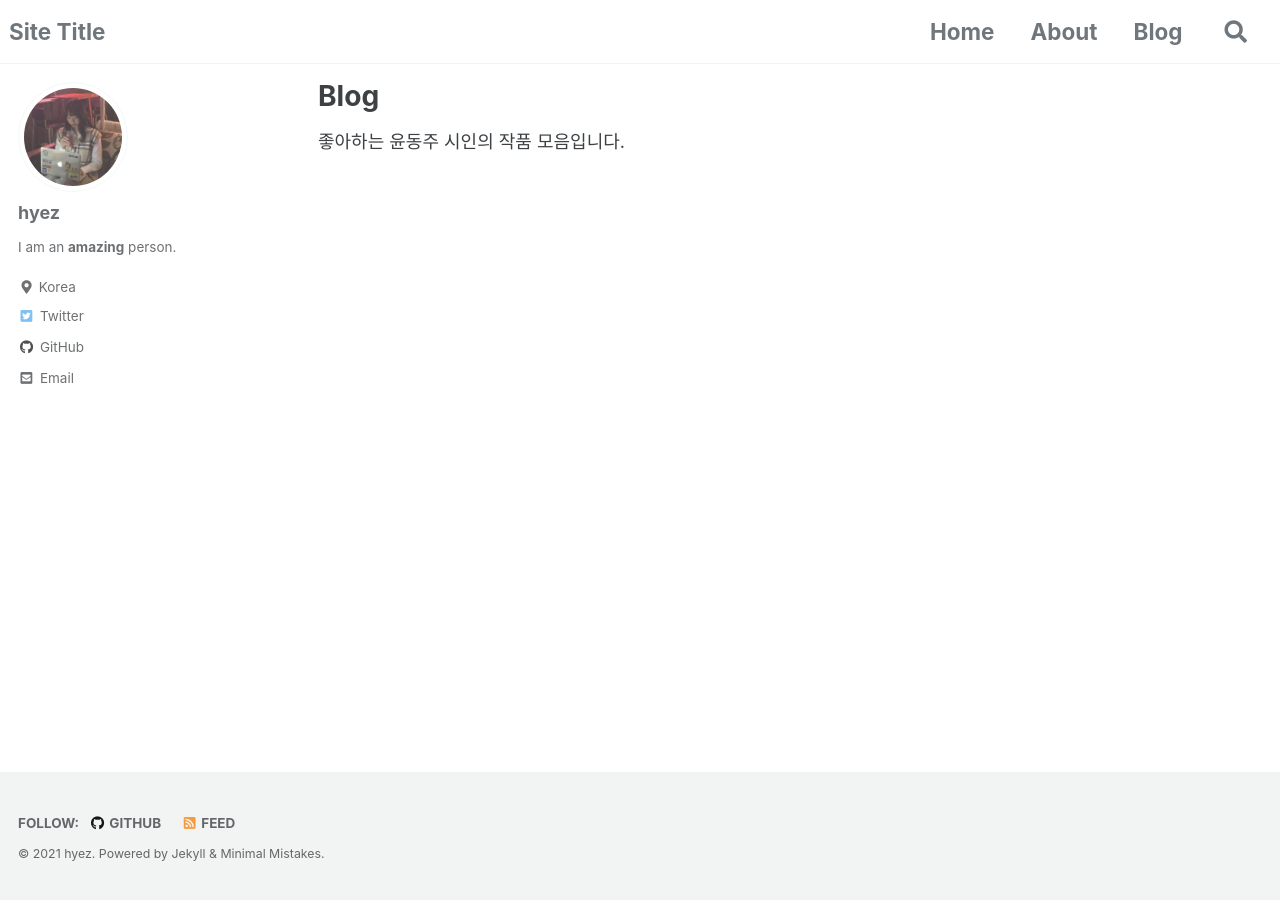
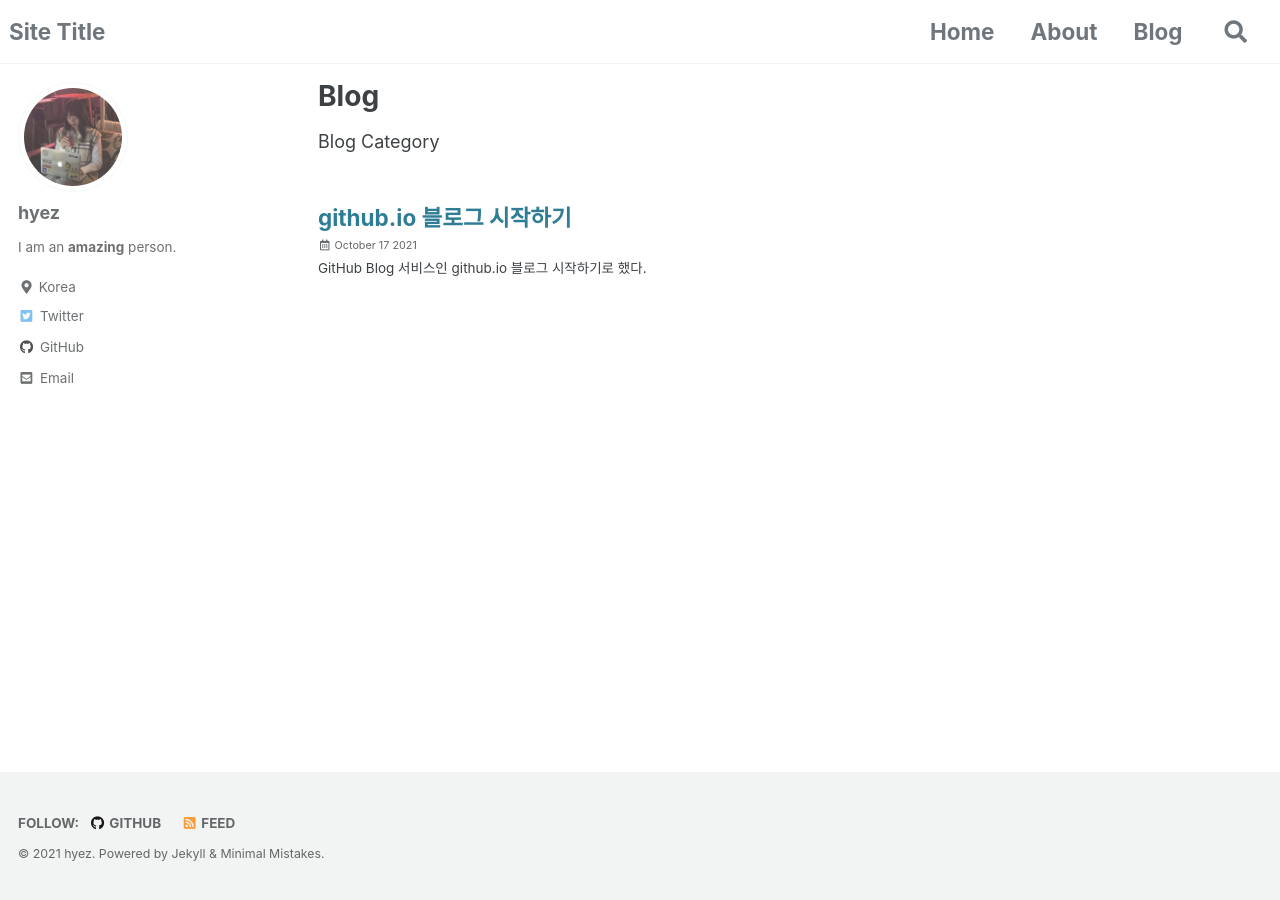
Before and after one commit to hyez/hyez.github.io, a Jekyll site: the page built from _pages/blog.md, in a window 1280 px wide. Built offline with Jekyll 4.4.1, drawn with Linux system fonts in a browser that asks for light colours; cached includes are drawn as plain includes.

```diff
--- a/_pages/blog.md
+++ b/_pages/blog.md
@@ -3,7 +3,7 @@ title: "Blog"
 permalink: /categories/blog/
 layout: category
 author_profile: true
-taxonomy: blog
+taxonomy: Blog
 ---
 
-좋아하는 윤동주 시인의 작품 모음입니다.
+Blog Category
```
